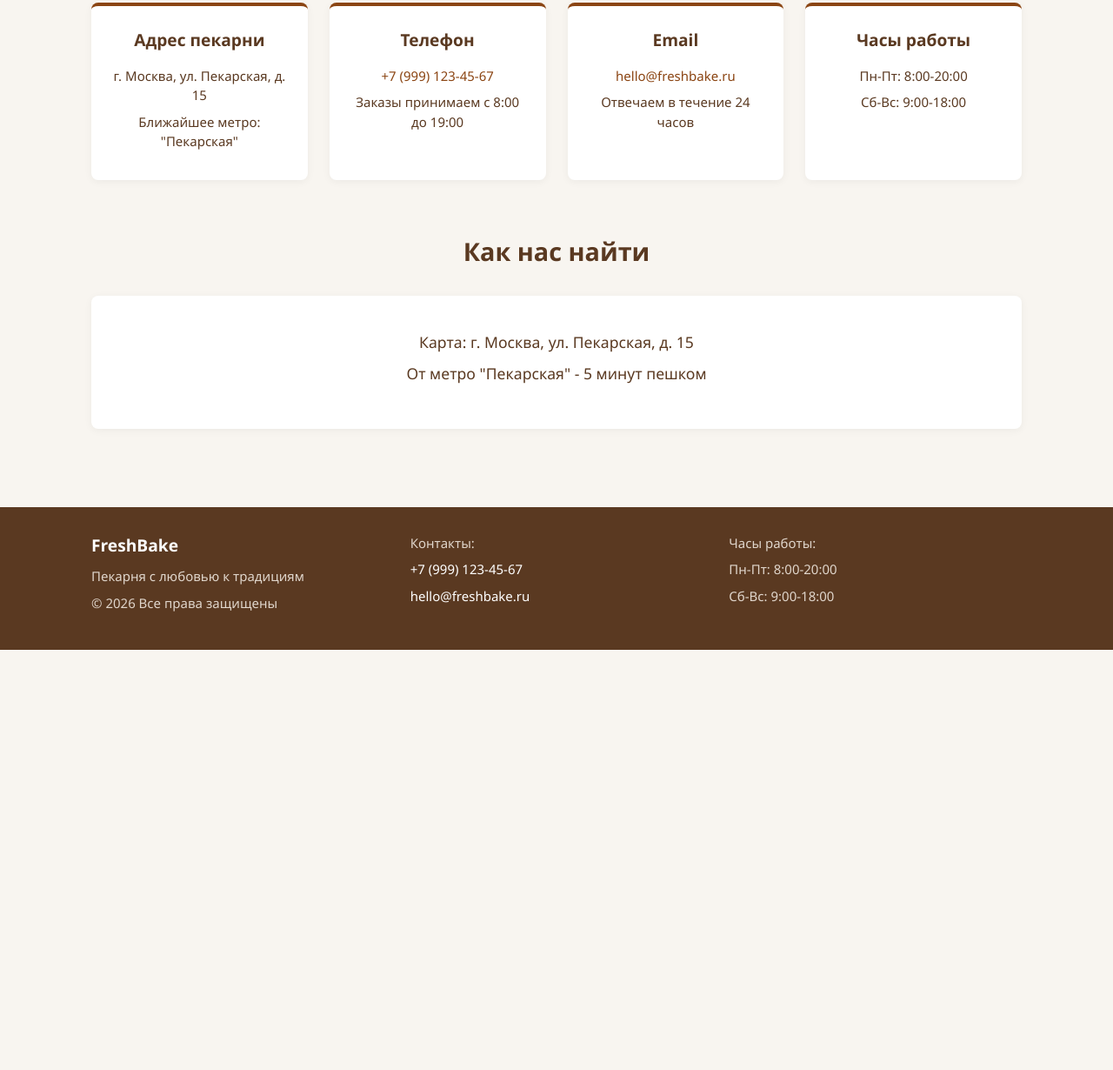
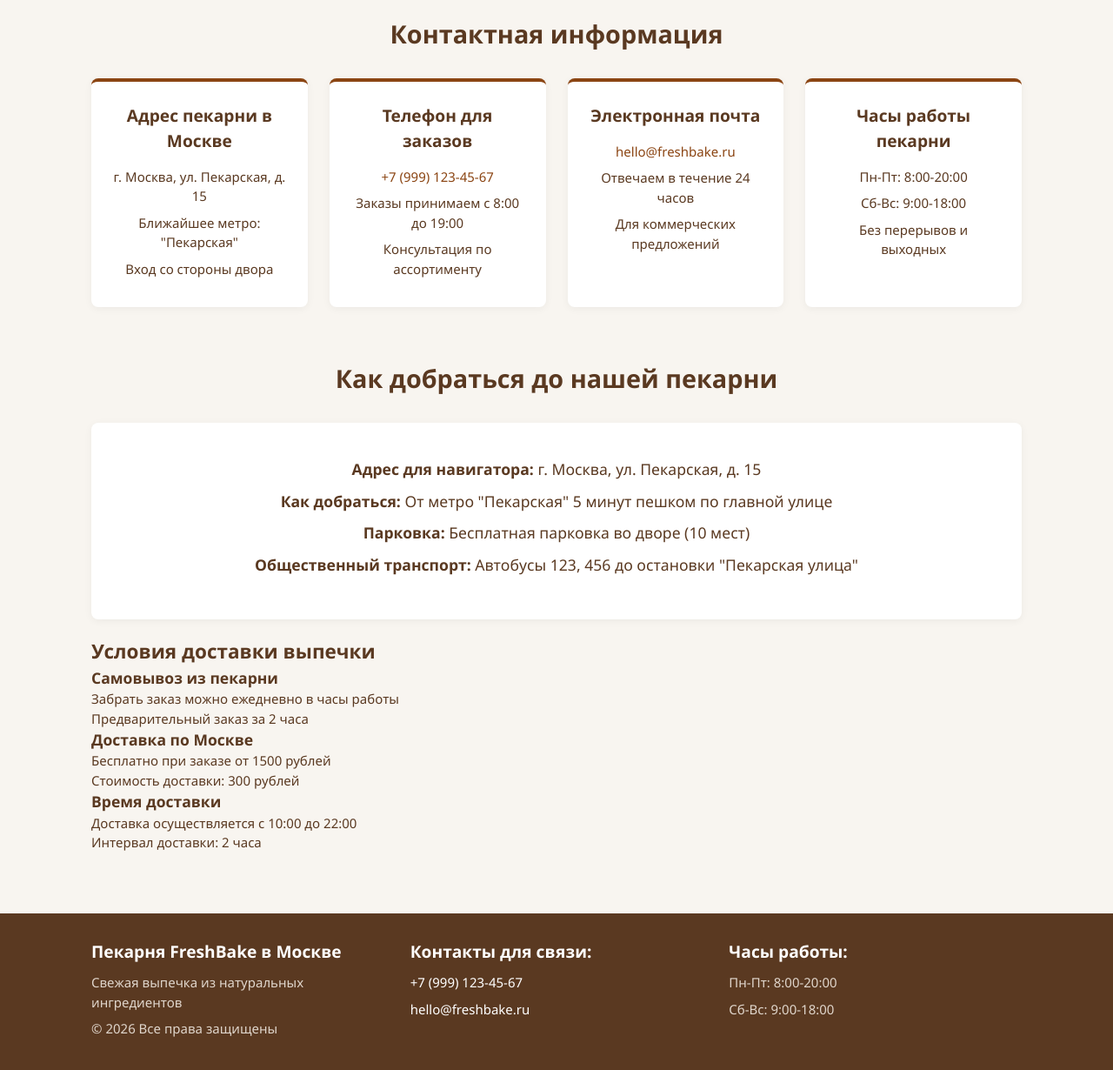
Before and after one commit to tea-tira/bakery, a plain HTML site: page contacts.html in a window 1280 px wide. Shown: the part 290-1520 px from the top of the page at 87% size. Before the commit the page ends 1037 px from the top, so only its background shows below. Drawn offline with Linux system fonts and the light colour scheme.

Commit message:
Update contacts.html

```diff
--- a/contacts.html
+++ b/contacts.html
@@ -3,8 +3,13 @@
 <head>
     <meta charset="UTF-8">
     <meta name="viewport" content="width=device-width, initial-scale=1.0">
-    <meta name="description" content="Контакты пекарни FreshBake">
-    <title>Контакты - FreshBake</title>
+
+    <!-- Оптимизированный meta description -->
+    <meta name="description" content="Контакты пекарни FreshBake в Москве. Адрес: ул. Пекарская, д. 15, метро Пекарская. Телефон: +7 (999) 123-45-67. Часы работы: ежедневно с 8:00 до 20:00. Приезжайте за свежей выпечкой или закажите доставку!">
+
+    <!-- Оптимизированный title -->
+    <title>Контакты пекарни FreshBake в Москве - адрес, телефон, часы работы</title>
+
     <link rel="stylesheet" href="css/style.css">
     <link rel="icon" type="image/x-icon" href="images/logo.png">
 </head>
@@ -13,7 +18,8 @@
         <div class="container">
             <div class="header-content">
                 <div class="logo">
-                    <h1>FreshBake</h1>
+                    <!-- Измененный H1 - содержит основной ключевой запрос -->
+                    <h1>Контакты пекарни FreshBake - свежая выпечка в Москве</h1>
                 </div>
                 <nav class="nav">
                     <a href="index.html" class="nav-link">О нас</a>
@@ -28,33 +34,40 @@
     <main class="main">
         <section class="page-header">
             <div class="container">
-                <h1>Контакты</h1>
-                <p>Приходите к нам за свежей выпечкой</p>
+                <!-- H1 перенесен в header, здесь используем H2 -->
+                <h2>Наши контактные данные и расположение</h2>
+                <p>Приходите к нам за свежей выпечкой или заказывайте доставку по Москве</p>
             </div>
         </section>
 
         <section class="contact-info">
             <div class="container">
+                <!-- Исправлено: H3 заменены на H2 для секций -->
+                <h2 class="section-title">Контактная информация</h2>
                 <div class="contact-grid">
                     <div class="contact-card">
-                        <h3>Адрес пекарни</h3>
+                        <h3>Адрес пекарни в Москве</h3> <!-- H3 для подразделов -->
                         <p>г. Москва, ул. Пекарская, д. 15</p>
                         <p>Ближайшее метро: "Пекарская"</p>
+                        <p>Вход со стороны двора</p>
                     </div>
                     <div class="contact-card">
-                        <h3>Телефон</h3>
+                        <h3>Телефон для заказов</h3> <!-- H3 для подразделов -->
                         <p><a href="tel:+79991234567">+7 (999) 123-45-67</a></p>
                         <p>Заказы принимаем с 8:00 до 19:00</p>
+                        <p>Консультация по ассортименту</p>
                     </div>
                     <div class="contact-card">
-                        <h3>Email</h3>
+                        <h3>Электронная почта</h3> <!-- H3 для подразделов -->
                         <p><a href="mailto:hello@freshbake.ru">hello@freshbake.ru</a></p>
                         <p>Отвечаем в течение 24 часов</p>
+                        <p>Для коммерческих предложений</p>
                     </div>
                     <div class="contact-card">
-                        <h3>Часы работы</h3>
+                        <h3>Часы работы пекарни</h3> <!-- H3 для подразделов -->
                         <p>Пн-Пт: 8:00-20:00</p>
                         <p>Сб-Вс: 9:00-18:00</p>
+                        <p>Без перерывов и выходных</p>
                     </div>
                 </div>
             </div>
@@ -62,10 +75,40 @@
 
         <section class="map-section">
             <div class="container">
-                <h2 class="section-title">Как нас найти</h2>
+                <h2 class="section-title">Как добраться до нашей пекарни</h2>
                 <div class="map-placeholder">
-                    <p>Карта: г. Москва, ул. Пекарская, д. 15</p>
-                    <p>От метро "Пекарская" - 5 минут пешком</p>
+                    <!-- Добавляем alt для возможного изображения карты -->
+                    <p><strong>Адрес для навигатора:</strong> г. Москва, ул. Пекарская, д. 15</p>
+                    <p><strong>Как добраться:</strong> От метро "Пекарская" 5 минут пешком по главной улице</p>
+                    <p><strong>Парковка:</strong> Бесплатная парковка во дворе (10 мест)</p>
+                    <p><strong>Общественный транспорт:</strong> Автобусы 123, 456 до остановки "Пекарская улица"</p>
+
+                    <!-- Если будет изображение карты:
+                    <img src="images/map.jpg" alt="Карта проезда к пекарне FreshBake на улице Пекарской в Москве">
+                    -->
+                </div>
+            </div>
+        </section>
+
+        <section class="delivery-info">
+            <div class="container">
+                <h2>Условия доставки выпечки</h2> <!-- H2 для новой секции -->
+                <div class="delivery-grid">
+                    <div class="delivery-card">
+                        <h3>Самовывоз из пекарни</h3> <!-- H3 -->
+                        <p>Забрать заказ можно ежедневно в часы работы</p>
+                        <p>Предварительный заказ за 2 часа</p>
+                    </div>
+                    <div class="delivery-card">
+                        <h3>Доставка по Москве</h3> <!-- H3 -->
+                        <p>Бесплатно при заказе от 1500 рублей</p>
+                        <p>Стоимость доставки: 300 рублей</p>
+                    </div>
+                    <div class="delivery-card">
+                        <h3>Время доставки</h3> <!-- H3 -->
+                        <p>Доставка осуществляется с 10:00 до 22:00</p>
+                        <p>Интервал доставки: 2 часа</p>
+                    </div>
                 </div>
             </div>
         </section>
@@ -75,17 +118,17 @@
         <div class="container">
             <div class="footer-content">
                 <div class="footer-info">
-                    <h3>FreshBake</h3>
-                    <p>Пекарня с любовью к традициям</p>
+                    <h3>Пекарня FreshBake в Москве</h3>
+                    <p>Свежая выпечка из натуральных ингредиентов</p>
                     <p>© <span id="currentYear">2025</span> Все права защищены</p>
                 </div>
                 <div class="footer-contacts">
-                    <p>Контакты:</p>
-                    <a href="tel:+79991234567">+7 (999) 123-45-67</a>
-                    <a href="mailto:hello@freshbake.ru">hello@freshbake.ru</a>
+                    <h3>Контакты для связи:</h3> <!-- H3 в футере -->
+                    <p><a href="tel:+79991234567" aria-label="Позвонить в пекарню FreshBake">+7 (999) 123-45-67</a></p>
+                    <p><a href="mailto:hello@freshbake.ru" aria-label="Написать письмо в пекарню FreshBake">hello@freshbake.ru</a></p>
                 </div>
                 <div class="footer-hours">
-                    <p>Часы работы:</p>
+                    <h3>Часы работы:</h3> <!-- H3 в футере -->
                     <p>Пн-Пт: 8:00-20:00</p>
                     <p>Сб-Вс: 9:00-18:00</p>
                 </div>
```
